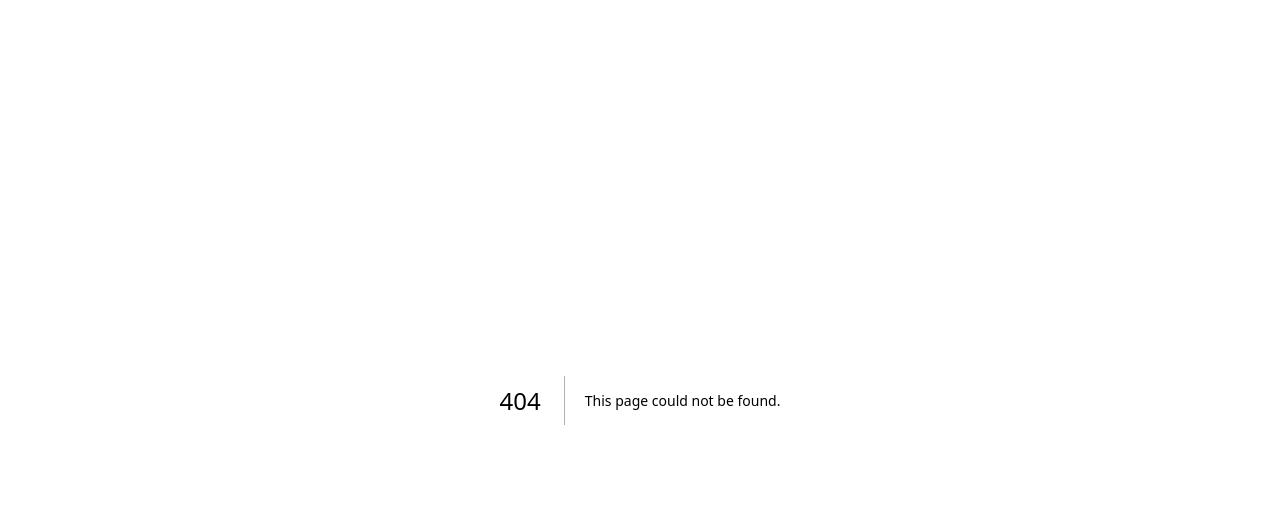
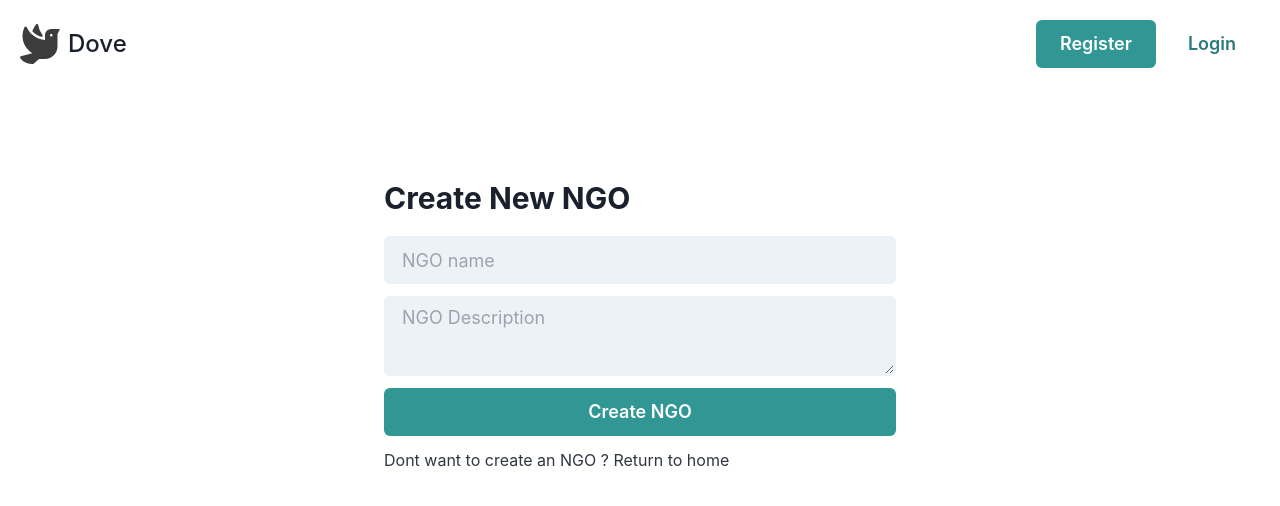
Before and after one commit to octoi/dove, a Next.js app in the folder app/: page /ngo/new in a window 1280 px wide. Before the commit this address had no page. Shown: the top 506 px of the page. Built offline with nearby package versions, Linux system fonts and the light colour scheme.

Commit message:
new ngo page

```diff
--- /dev/null
+++ b/app/pages/ngo/new.tsx
@@ -0,0 +1,119 @@
+import { useState } from 'react';
+import { Layout } from '@/components/Layout';
+import { Paths } from '@/utils/paths';
+import { useMutation } from '@apollo/client';
+import { CREATE_NGO } from '@/graphql/ngo/ngo.mutation';
+import { useRouter } from 'next/router';
+import {
+  Button,
+  Center,
+  Flex,
+  Input,
+  Link,
+  Textarea,
+  useToast,
+} from '@chakra-ui/react';
+
+export default function NewNgoPage() {
+  const toast = useToast();
+  const router = useRouter();
+
+  const [loading, setLoading] = useState(false);
+  const [name, setName] = useState('');
+  const [description, setDescription] = useState('');
+
+  const [createNgo] = useMutation(CREATE_NGO);
+
+  const handleFormSubmit = (e: any) => {
+    e.preventDefault();
+    setLoading(true);
+
+    createNgo({
+      variables: {
+        name,
+        description,
+        profile: encodeURI(
+          `https://avatars.dicebear.com/api/initials/${name}.svg`
+        ),
+        banner: encodeURI(
+          `https://avatars.dicebear.com/api/identicon/${name}.svg`
+        ),
+      },
+    })
+      .then(({ data }) => {
+        const createNgoData = data?.createNgo;
+        toast({
+          title: 'Created ngo successfully',
+          status: 'success',
+          position: 'top-right',
+          isClosable: true,
+          duration: 3000,
+        });
+        router.push(`${Paths.ngo}/${createNgoData?.id}`);
+      })
+      .catch((err) => {
+        toast({
+          title: 'Failed to create ngo',
+          description: err?.message,
+          status: 'error',
+          position: 'top-right',
+          isClosable: true,
+          duration: 5000,
+        });
+      })
+      .finally(() => {
+        setLoading(false);
+      });
+  };
+
+  return (
+    <Layout title='Create new NGO'>
+      <Center mt={10}>
+        <Flex direction='column' p={8} className='w-full max-w-xl'>
+          <form onSubmit={handleFormSubmit}>
+            <h2 className='text-3xl font-bold mb-5'>Create New NGO</h2>
+            <Input
+              placeholder='NGO name'
+              type='text'
+              size='lg'
+              variant='filled'
+              value={name}
+              onChange={(e) => setName(e.target.value)}
+              disabled={loading}
+              required
+            />
+            <Textarea
+              placeholder='NGO Description'
+              value={description}
+              onChange={(e) => setDescription(e.target.value)}
+              mt={3}
+              variant='filled'
+              size='lg'
+              required
+            />
+            <Button
+              mt={3}
+              size='lg'
+              colorScheme='teal'
+              disabled={
+                loading ||
+                name.trim().length === 0 ||
+                description.trim().length === 0
+              }
+              isLoading={loading}
+              type='submit'
+              w='full'
+            >
+              Create NGO
+            </Button>
+            <Link href={Paths.home}>
+              <p className='mt-3 opacity-90 cursor-pointer transition duration-500 hover:underline'>
+                Dont want to create an NGO ? Return to home
+              </p>
+            </Link>
+          </form>
+        </Flex>
+      </Center>
+    </Layout>
+  );
+}
```
